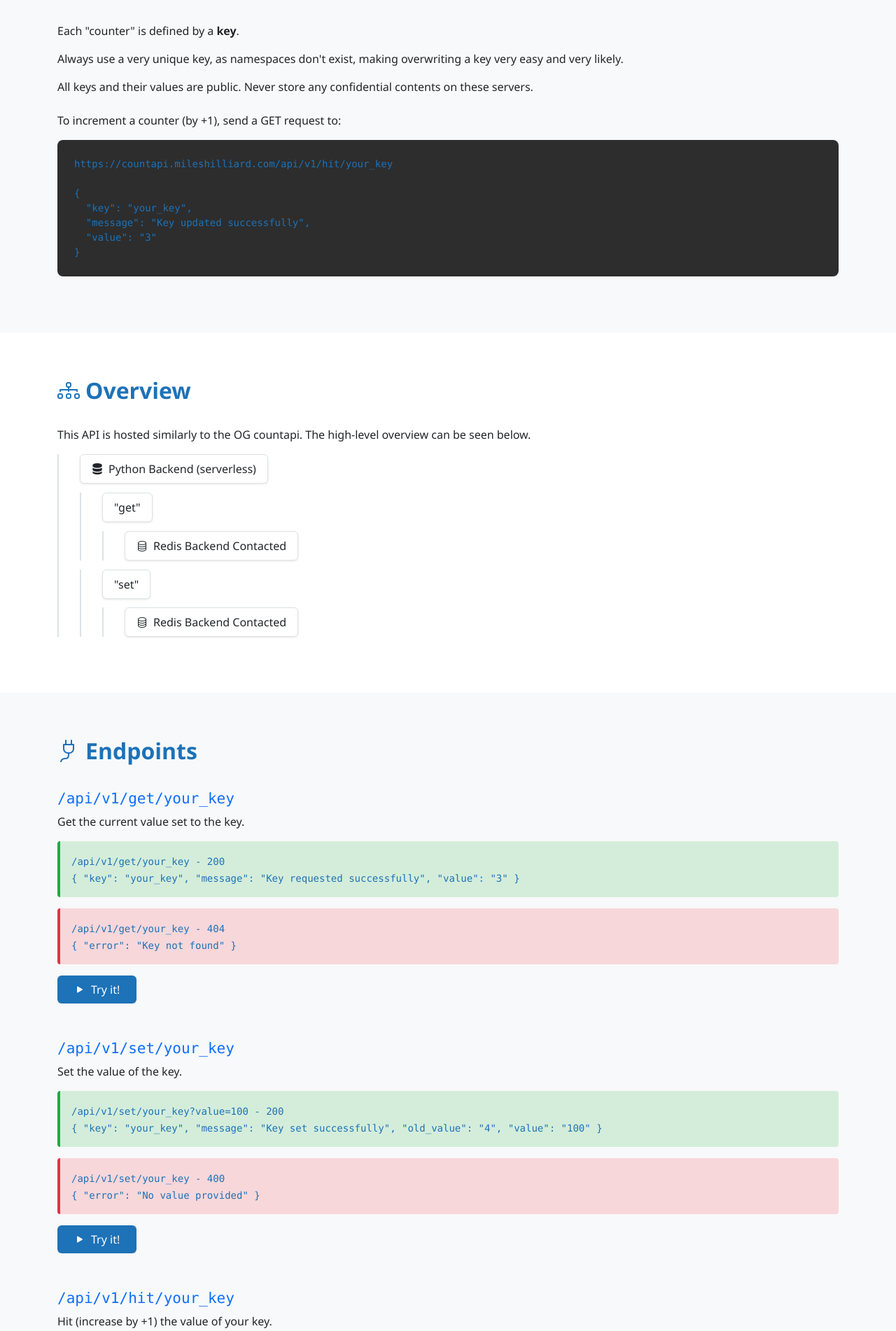
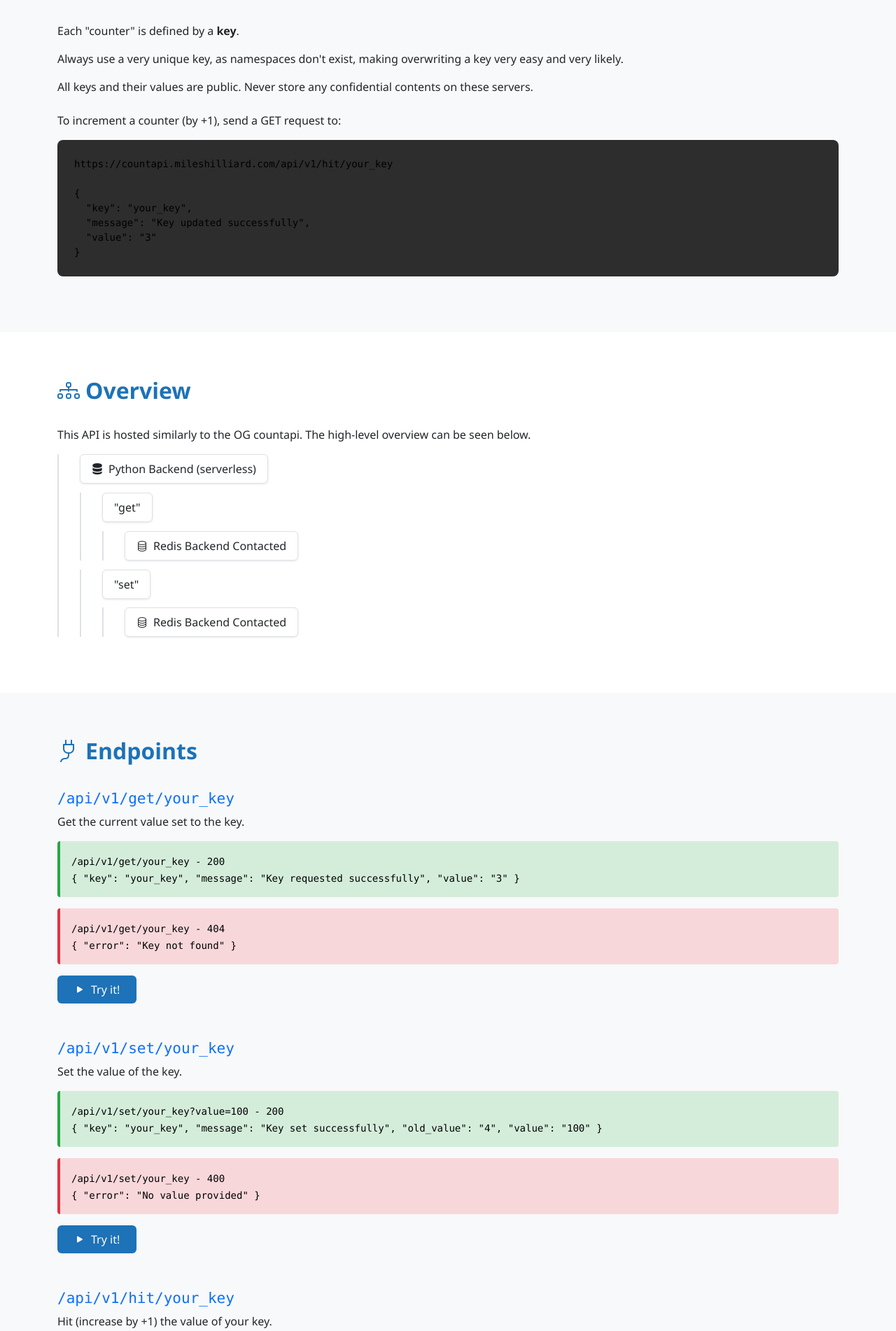
Before and after one commit to syntaxerror019/countapi, a Flask app: page / in a window 1280 px wide. Shown: the part 1369-3271 px from the top of the page at 70% size. Run offline with Flask 3, Linux system fonts and the light colour scheme; data that the repository does not hold is empty.

Commit message:
changed pre & code text color

```diff
--- a/api/templates/index.html
+++ b/api/templates/index.html
@@ -170,11 +170,11 @@
         }
 
         code {
-            color: var(--primary-color);
+            color: black;
         }
 
         pre code {
-            color: var(--primary-color);
+            color: black;
         }
 
         /* Response Boxes */
```
